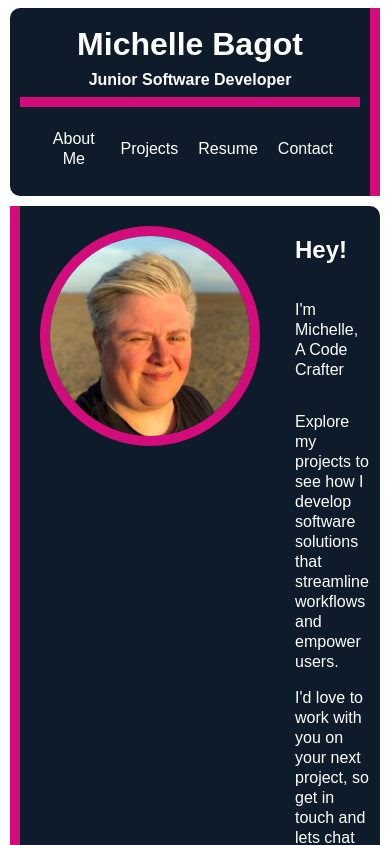
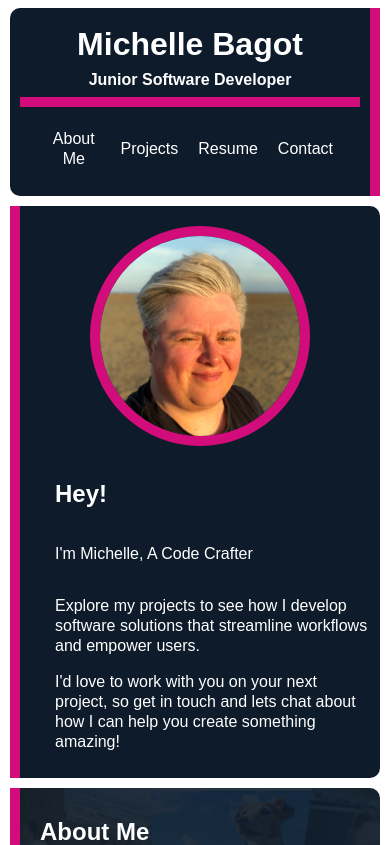
Before and after one commit to Michellebagot/Michelle-Bagot-Portfolio-Website, a React (Vite) app: page / in a window 390 px wide. Shown: the top 845 px of the page. Built offline with nearby package versions, Linux system fonts and the light colour scheme.

Commit message:
changes for responsiveness

```diff
--- a/src/components/Intro/Intro.jsx
+++ b/src/components/Intro/Intro.jsx
@@ -33,6 +33,7 @@ const Intro = () => {
   return (
     <>
       <div className="introCardContainer">
+        <div className="containerForFlex">
           <div className="headshotDiv">
             <img
               src="./assets/MB-headshot.jpg"
@@ -47,6 +48,7 @@ const Intro = () => {
             <p>I'd love to work with you on your next project, so get in touch and lets chat about how I can help you create something amazing!</p>
           </div>
         </div>
+      </div>
     </>
   );
 };
--- a/src/components/Intro/intro.css
+++ b/src/components/Intro/intro.css
@@ -1,4 +1,3 @@
-
 .inlineParagraph {
   display: inline-flex;
   align-items: center;
@@ -7,16 +6,6 @@
 .inlineParagraph p {
   margin: 0;
   padding: 0 5px;
-}
-
-.introCardContainer {
-    margin-bottom: 10px;
-    padding: 10px;
-    background-color: #0d1b2a;
-    color: white;
-    border-radius: 0 10px 10px 0;
-    border-left: #d30c7b solid 10px;
-    display: inline-flex;
 }
 
 .headshotImg {
@@ -28,12 +17,28 @@
 
 .headshotDiv {
   display: inline-block;
-    margin: 10px;
+  margin: 10px auto;
   align-items: center;
 }
 
+.introCardContainer {
+  margin-bottom: 10px;
+  padding: 10px;
+  background-color: #0d1b2a;
+  color: white;
+  border-radius: 0 10px 10px 0;
+  border-left: #d30c7b solid 10px;
+}
+
 .introTextDiv {
-    display: inline-block;
   margin-left: 25px;
   vertical-align: top;
 }
+
+.containerForFlex {
+  display: flex;
+  flex-direction: column;
+  @media (min-width: 768px) {
+    flex-direction: row;
+  }
+}
```
Also changed, not shown: 1 other file (tests, documents, lock files or other folders). Lines whose indentation alone changed are shown as unchanged.
